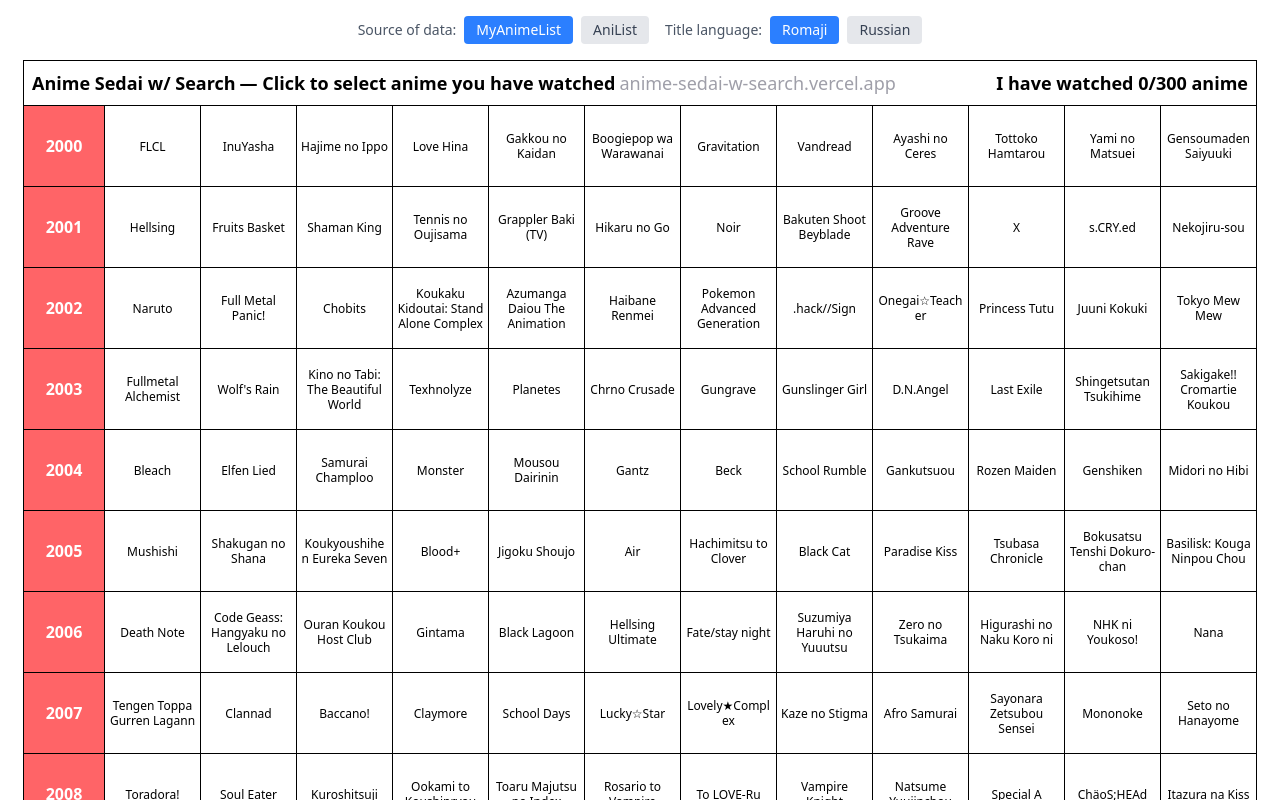
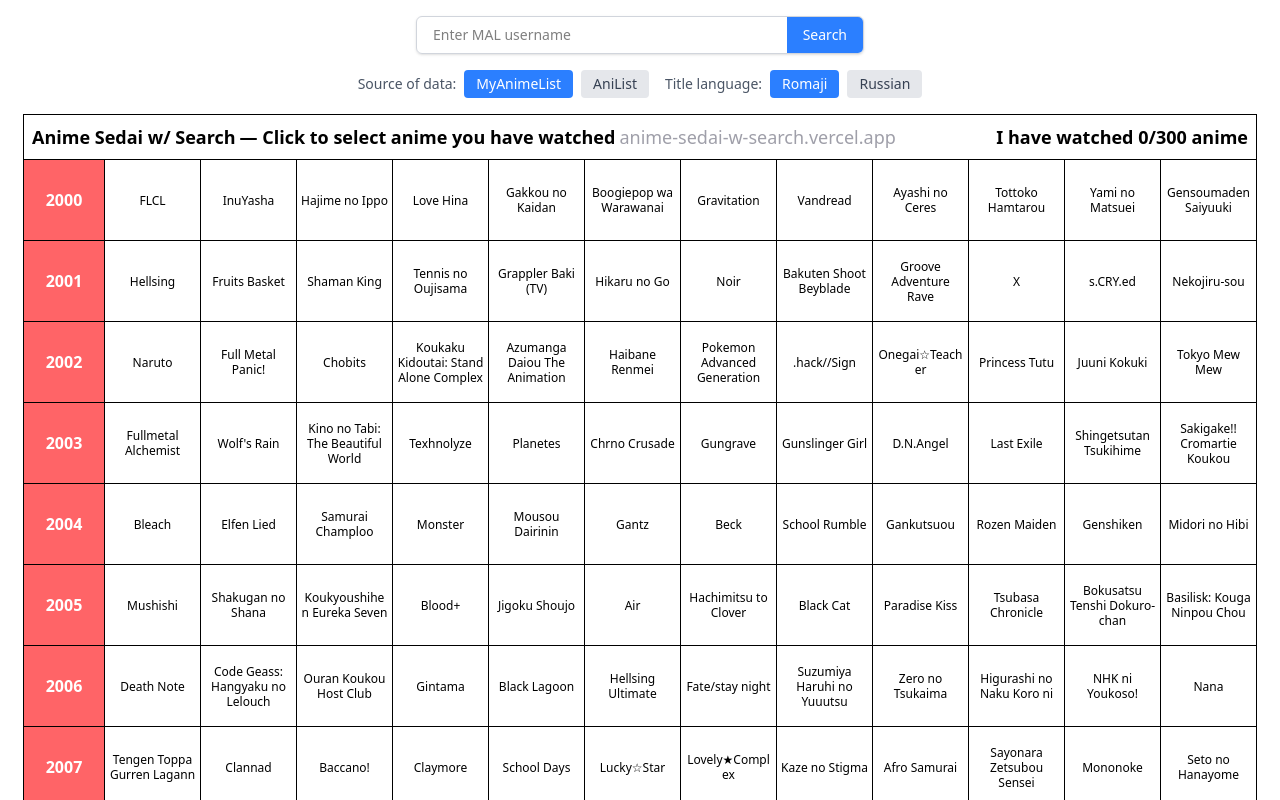
Before and after one commit to cheetamaru/anime-sedai-w-search, a Next.js app: page / in a window 1280 px wide. Shown: the top 800 px of the page. Built offline with nearby package versions, Linux system fonts and the light colour scheme.

Commit message:
feat: add username search

```diff
--- /dev/null
+++ b/src/pages/hooks/useSelectedAnimeStorage.ts
@@ -0,0 +1,8 @@
+import { useLocalStorage } from "usehooks-ts";
+
+export const useSelectedAnimeStorage = () => {
+    return useLocalStorage<number[]>(
+        "selectedAnimeIds",
+        []
+      );
+}
--- a/src/pages/ui/GeneralSettings.tsx
+++ b/src/pages/ui/GeneralSettings.tsx
@@ -4,6 +4,7 @@
 import { useDataSourceStorage } from "../hooks/useDataSourceStorage";
 import { useAnimeTitleLangStorage } from "../hooks/useAnimeTitleLangStorage";
 import { AnimeTitleLang, isRomajiTitleLang, isRussianTitleLang } from "../domain/AnimeTitleLang";
+import { UsernameSearch } from "./UsernameSearch";
 
 const GeneralSettings = () => {
     const [dataSource, setDataSource] = useDataSourceStorage();
@@ -20,6 +21,7 @@
     }
 
     return <>
+        <UsernameSearch />
         <div className="flex flex-wrap justify-center mb-4 gap-4">
             <div className="flex items-center gap-2">
               <span className="text-sm text-gray-600">Source of data:</span>
--- a/src/pages/ui/MainPage.tsx
+++ b/src/pages/ui/MainPage.tsx
@@ -1,6 +1,5 @@
 import { useRef } from "react";
 import { toast, Toaster } from "sonner";
-import { useLocalStorage } from "usehooks-ts";
 import { malAnimeData } from "@/pages/constants/malAnimeData";
 import { alIds, malIds } from "@/pages/utils/animeDataGetters";
 import { alAnimeData } from "@/pages/constants/anilistAnimeData";
@@ -11,13 +10,11 @@
 import { useDataSourceStorage } from "../hooks/useDataSourceStorage";
 import { isAnilistDataSource } from "../domain/AnimeDataSource";
 import { AnimeByYearList } from "./AnimeByYearList/AnimeByYearList";
+import { useSelectedAnimeStorage } from "../hooks/useSelectedAnimeStorage";
 
 
 const MainPage = () => {
-  const [selectedAnime, setSelectedAnime] = useLocalStorage<number[]>(
-    "selectedAnimeIds",
-    []
-  );
+  const [selectedAnime, setSelectedAnime] = useSelectedAnimeStorage();
 
   const [dataSource] = useDataSourceStorage();
 
--- /dev/null
+++ b/src/pages/ui/UsernameSearch.tsx
@@ -0,0 +1,69 @@
+import { useState } from "react";
+import { useSelectedAnimeStorage } from "../hooks/useSelectedAnimeStorage";
+import { getUserSelectedAnime } from "../utils/getUserSelectedAnime";
+
+export const UsernameSearch = () => {
+    const [username, setUsername] = useState("");
+    const [loading, setLoading] = useState(false);
+
+    const [, setSelectedAnime] = useSelectedAnimeStorage();
+
+    const handleKeyDown = (e: React.KeyboardEvent<HTMLInputElement>) => {
+        if (e.key === 'Enter') {
+        e.preventDefault();
+        handleRequest();
+        }
+    };
+
+    const handleClear = () => {
+        setUsername("");
+        setSelectedAnime([]);
+    };
+
+    const handleRequest = async() => {
+        setLoading(true);
+        const selected = (await getUserSelectedAnime(username)) || []
+        setLoading(false)
+
+        setSelectedAnime(selected)
+    }
+
+
+    return <>
+        <div className="flex items-center w-full max-w-md mx-auto border border-gray-300 rounded-md overflow-hidden shadow-sm mb-4">
+          <div className="relative flex-1">
+            <input
+              type="text"
+              autoFocus
+              value={username}
+              onChange={(e) => setUsername(e.target.value)}
+              onKeyDown={handleKeyDown}
+              placeholder="Enter MAL username"
+              className="flex-1 px-4 py-2 text-sm focus:outline-none"
+            />
+          </div>
+          {username && !loading && (
+            <button
+              type="button"
+              onClick={handleClear}
+              className="px-3 text-gray-500 hover:text-gray-800 transition-colors"
+              aria-label="Очистить"
+            >
+              ✕
+            </button>
+          )}
+          <button
+            type="submit"
+            onClick={handleRequest}
+            disabled={loading}
+            className={`px-4 py-2 text-sm font-medium text-white transition-colors ${
+              loading
+                ? 'bg-gray-400 cursor-not-allowed'
+                : 'bg-blue-500 hover:bg-blue-700'
+            }`}
+          >
+            {loading ? 'Loading' : 'Search'}
+          </button>
+        </div>
+    </>
+}
--- /dev/null
+++ b/src/pages/utils/getUserSelectedAnime.ts
@@ -0,0 +1,15 @@
+import { AnimeDataItem } from "../types/AnimeDataItem";
+import { toast } from "sonner";
+
+export const getUserSelectedAnime = async (username: string) => {
+    const res = await fetch(`/api/mal_list?username=${username}`);
+
+    if (!res.ok) {
+        toast.error("Error on data fetching!")
+        return
+    }
+
+    const { result } = await res.json()
+
+    return result.map((el: AnimeDataItem) => el.id)
+}
```
